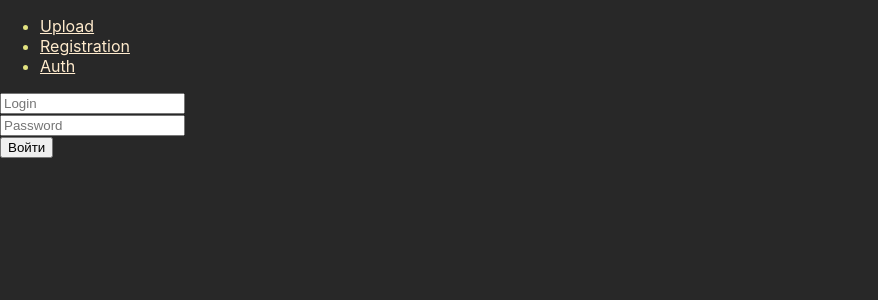
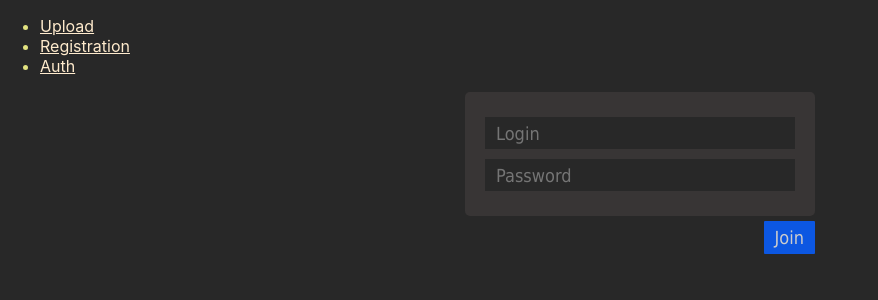
Before and after one commit to BL365/Imghost, a React (Create React App) app: page /auth in a window 1280 px wide. Shown: the top 300 px of the page, without its empty margins (0-878 px from the left). Built offline with nearby package versions, Linux system fonts and the light colour scheme.

Commit message:
restyling Auth page

```diff
--- a/src/Auth.css
+++ b/src/Auth.css
@@ -40,21 +40,14 @@ div.auth-form-visible {
 
 }
 
-
-/*
-.auth-input-correct {
-    border: 1px solid #98971a;
-} */
-
 .auth-input-incorrect {
-    border: 1px solid red;
+    border-color: red;
 }
-
 
 .auth-input:focus {
     color: #ffe7e7;
     border: 1px solid #ffff95;
-  }
+}
 
 .btn {
     position: relative;
--- a/src/Auth.js
+++ b/src/Auth.js
@@ -17,9 +17,31 @@ class Auth extends React.Component {
     handleSubmit(event) {
         event.preventDefault();
         //Проверка заполненности полей
-        if (isEmpty(this.state.login) || isEmpty(this.state.password)) {
+        if (isEmpty(this.state.login)) { //если не все поля заполнены
+            document.getElementById("login").classList.add("auth-input-incorrect");
+            document.getElementById("err").style.display = "block";
+            return false;
+        } else {
+            document.getElementById("login").classList.remove("auth-input-incorrect");
+        }
+        ;
+
+        if (isEmpty(this.state.password)) {
+            document.getElementById("password").classList.add("auth-input-incorrect");
             document.getElementById("err").style.display = "block"
             return false;
+        } else { //если все поля заполнены
+            document.getElementById("password").classList.remove("auth-input-incorrect");
+            document.getElementById("err").style.display = "none"
+        };
+        //Проверка длины пароля не меньше 8-ми символов
+        if (this.state.password.length < 8) {
+            document.getElementById("password").classList.add("auth-input-incorrect");
+            document.getElementById("err_length_pass").style.display = "block"
+            return false;
+        } else {
+            document.getElementById("password").classList.remove("auth-input-incorrect");
+            document.getElementById("err_length_pass").style.display = "none"
         };
 
         //Отправка запроса авторизации
@@ -34,32 +56,47 @@ class Auth extends React.Component {
         //Обработка ответа сервера
         let responseObj;
         xhrAuth.onload = function() {
+            document.getElementById("err_auth").style.display = "none"
             responseObj = xhrAuth.response;
             if (xhrAuth.status===200) {
+                document.getElementById("err").style.display = "none"
                 if (responseObj.hasOwnProperty('token')) {
                     //успешная авторизация
+                    document.getElementById("err_auth").style.display = "none"
                     alert('Успешно авторизован пользователь: '+responseObj.username+', mail: ' +responseObj.email);
                 } else {
                     //ошибка
                     console.log('ошибка учетных данных');
+                    document.getElementById("err_auth").style.display = "block"
                 }
             } else {
               //другая ошибка
               console.log('другая ошибка: ', responseObj);
+              document.getElementById("err").style.display = "block"
             };
         };
     };
 
     render() {
         return (
-            <form onSubmit={this.handleSubmit}>
-                <input type="text" name="login" placeholder="Login"
-                value = {this.state.login} onChange={this.handleChange} /><br />
-                <input type="password" name="password" placeholder="Password"
-                value = {this.state.password} onChange={this.handleChange} /><br />
-                <span id="err">Не все поля заполнены</span>
-                <input type="submit" value="Войти" />
-            </form>
+            <div className="auth-container">
+                <div className="auth-form-invisible">
+                    <form onSubmit={this.handleSubmit}>
+                        <div className="auth-form-visible brd-rad-med">
+                            <input type="text" name="login" placeholder="Login" className="auth-input auth-input-correct brd-rad-medium" maxLength="255" id="login"
+                            value = {this.state.login} onChange={this.handleChange} />
+                            <span id="err_auth" className="auth-form-errors">Неверный логин/пароль</span>
+                            <input type="password" name="password" placeholder="Password" className="auth-input auth-input-correct brd-rad-medium btm-elem" maxLength="255" id="password"
+                            value = {this.state.password} onChange={this.handleChange} />
+                            <span id="err" className="auth-form-errors">Не все поля заполнены</span>
+                            <span id="err_length_pass" className="auth-form-errors">Пароль должен быть не короче 8-ми символов</span>
+                        </div>
+                        <button className="btn brd-rad-min">Join</button>
+                    </form>
+                    <span id="err_connection" className="auth-form-errors">Ошибка связи с сервером, попробуйте позже</span>
+
+                </div>
+            </div>
         );
     };
 };
```
